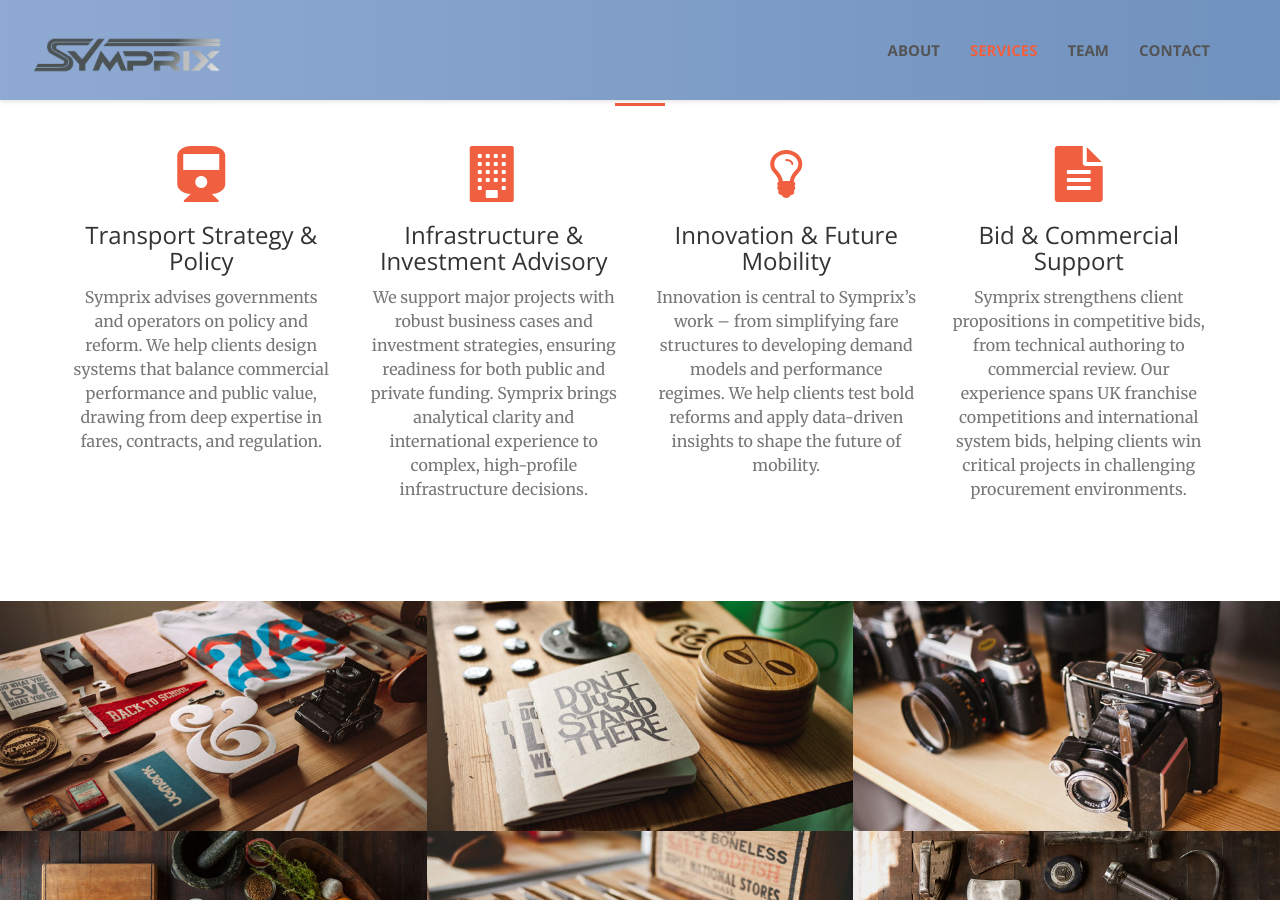
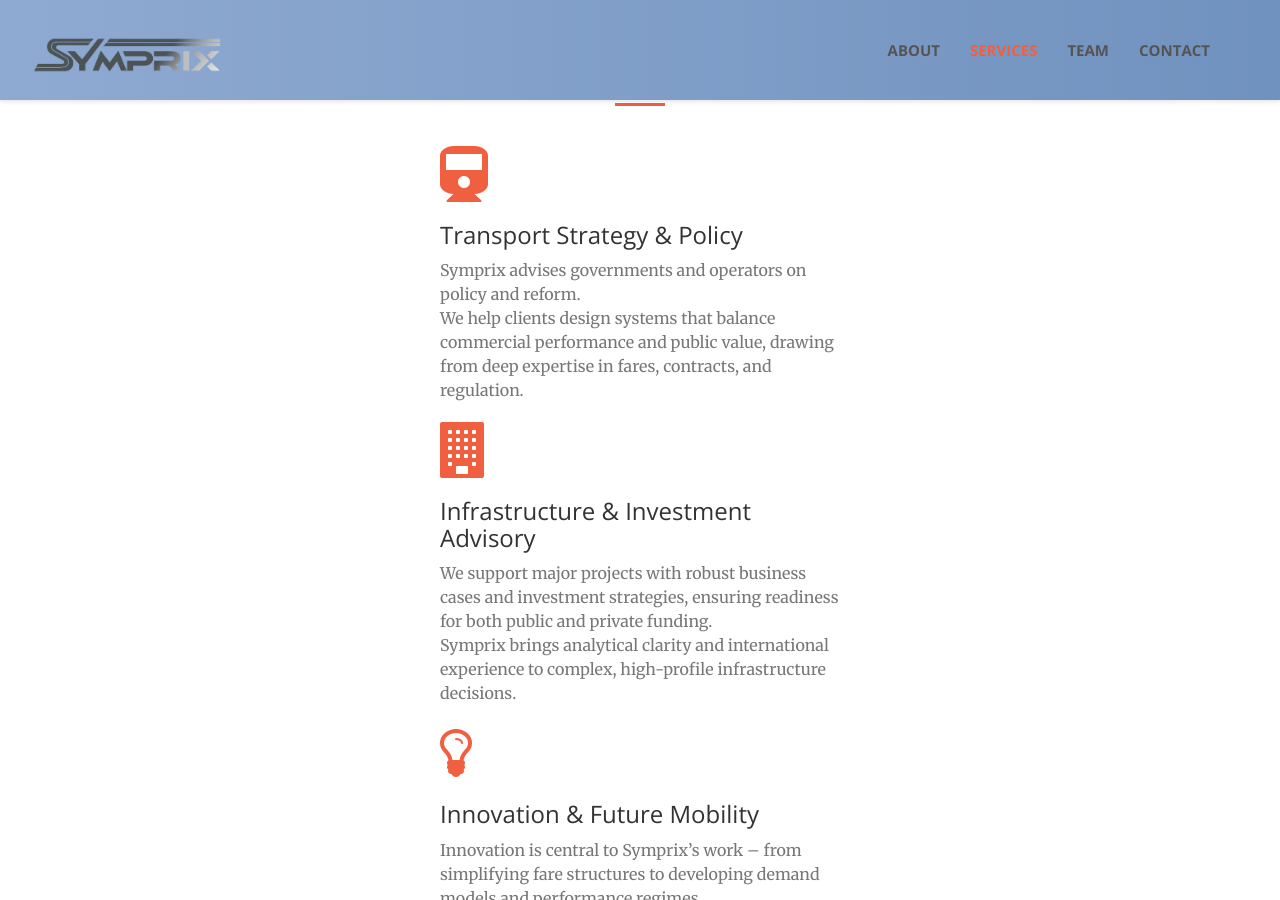
Before and after one commit to CD-Symprix/symprix, a Jekyll site: the page built from index.html, in a window 1280 px wide and 900 px high, scrolled down 1238 px. Built offline with Jekyll 4.4.1, drawn with Linux system fonts in a browser that asks for light colours; some of the changed text lies outside the part shown.

Commit message:
Update services.html

```diff
--- a/_includes/services.html
+++ b/_includes/services.html
@@ -10,51 +10,51 @@
   <div class="container">
     <div class="row">
       <!-- Transport Strategy & Policy -->
-      <div class="col-lg-3 col-md-6 text-center">
+      <div class=""col-lg-6 col-md-6 service-item"">
         <div class="service-box">
           <i class="fa fa-4x fa-train wow bounceIn text-primary"></i>
           <h3>Transport Strategy & Policy</h3>
           <p class="text-muted">
-            Symprix advises governments and operators on policy and reform.
+            Symprix advises governments and operators on policy and reform. <br>
             We help clients design systems that balance commercial performance
             and public value, drawing from deep expertise in fares, contracts, and regulation.
           </p>
         </div>
       </div>
       <!-- Infrastructure & Investment Advisory -->
-      <div class="col-lg-3 col-md-6 text-center">
+      <div class=""col-lg-6 col-md-6 service-item"">
         <div class="service-box">
           <i class="fa fa-4x fa-building wow bounceIn text-primary" data-wow-delay=".1s"></i>
           <h3>Infrastructure & Investment Advisory</h3>
           <p class="text-muted">
             We support major projects with robust business cases and investment strategies,
-            ensuring readiness for both public and private funding.
+            ensuring readiness for both public and private funding. <br>
             Symprix brings analytical clarity and international experience
             to complex, high-profile infrastructure decisions.
           </p>
         </div>
       </div>
       <!-- Innovation & Future Mobility -->
-      <div class="col-lg-3 col-md-6 text-center">
+      <div class=""col-lg-6 col-md-6 service-item"">
         <div class="service-box">
           <i class="fa fa-4x fa-lightbulb-o wow bounceIn text-primary" data-wow-delay=".2s"></i>
           <h3>Innovation & Future Mobility</h3>
           <p class="text-muted">
             Innovation is central to Symprix’s work – from simplifying fare structures
-            to developing demand models and performance regimes.
+            to developing demand models and performance regimes. <br>
             We help clients test bold reforms and apply data-driven insights
             to shape the future of mobility.
           </p>
         </div>
       </div>
       <!-- Bid & Commercial Support -->
-      <div class="col-lg-3 col-md-6 text-center">
+      <div class=""col-lg-6 col-md-6 service-item"">
         <div class="service-box">
           <i class="fa fa-4x fa-file-text wow bounceIn text-primary" data-wow-delay=".3s"></i>
           <h3>Bid & Commercial Support</h3>
           <p class="text-muted">
             Symprix strengthens client propositions in competitive bids,
-            from technical authoring to commercial review.
+            from technical authoring to commercial review. <br>
             Our experience spans UK franchise competitions and
             international system bids, helping clients win critical projects
             in challenging procurement environments.
```
